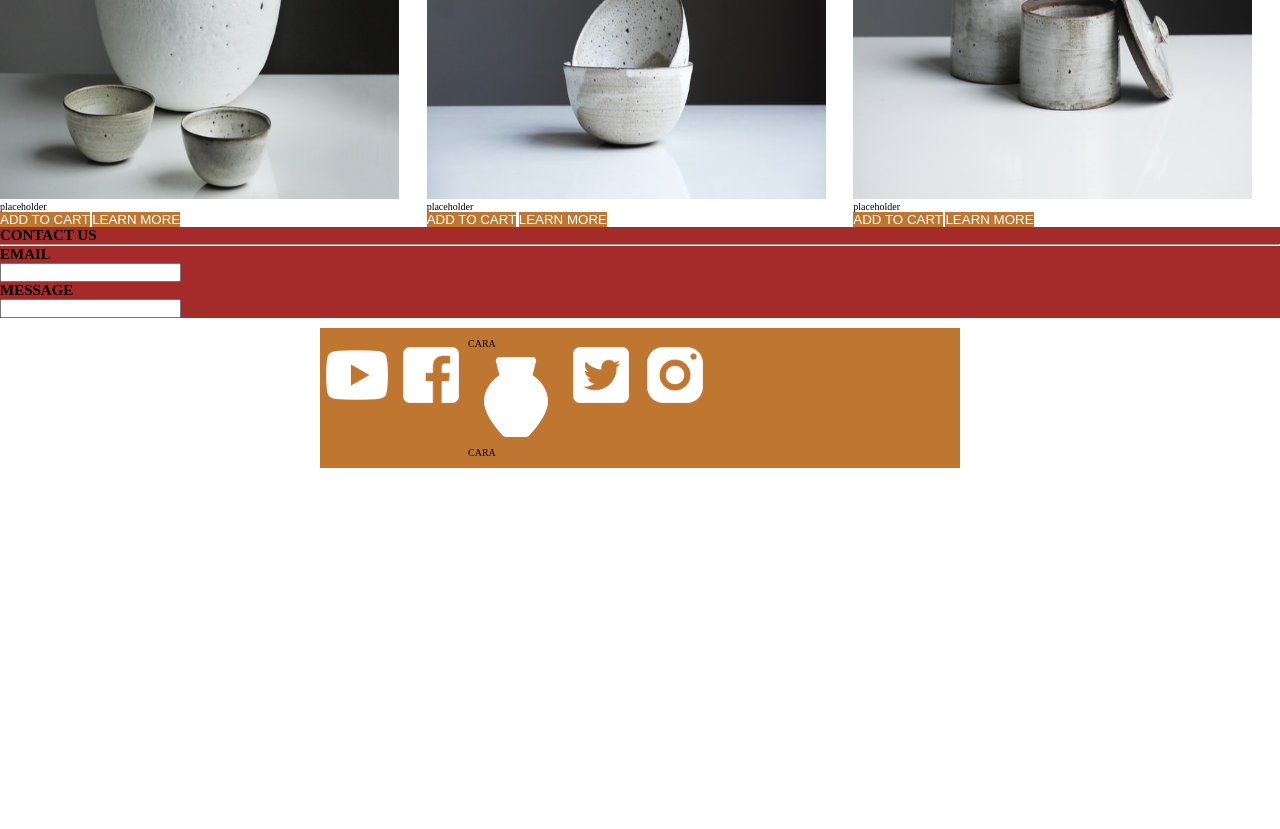
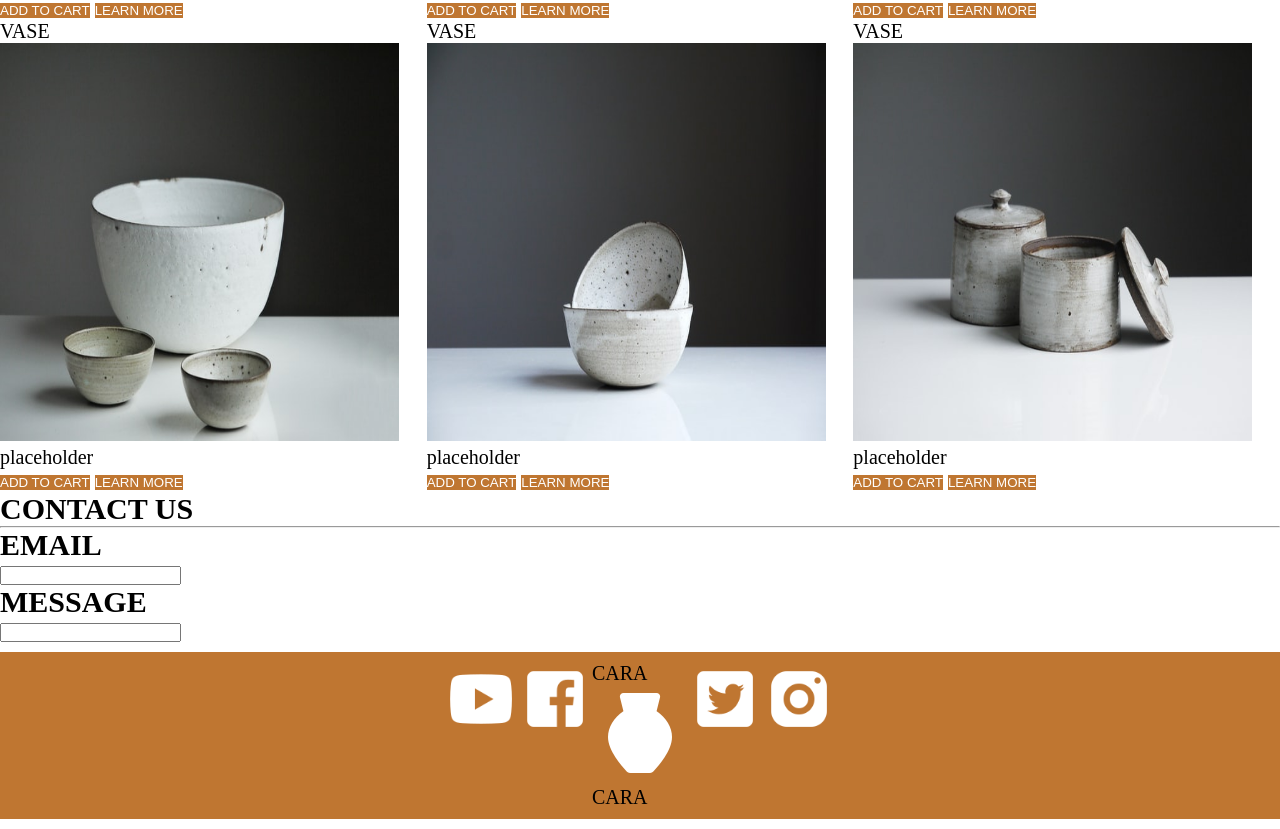
Before and after one commit to austintdean/eCommerce_Website, a plain HTML site: page index.html in a window 1280 px wide. Shown: the part 2643-3472 px from the top of the page. Before the commit the page ends 3121 px from the top, so only its background shows below. Drawn offline with Linux system fonts and the light colour scheme.

Commit message:
Footer background color corrected + section background color corrected.

```diff
--- a/index.html
+++ b/index.html
@@ -156,7 +156,7 @@
 
 
 
-        <section class="section--color" id="contact">
+        <section id="contact">
         <h1>CONTACT US</h1>
         <hr>
         <h2>EMAIL</h2>
@@ -177,7 +177,7 @@
                 <img class="img--contacts" src="assets/UX-HTML-CSS/icons8-facebook-96 (1).png" alt="Facebook button">
             </div>
 
-            <div>
+            <div class="">
                 <p>CARA</p><img class="img--logo2" src="assets/UX-HTML-CSS/icons8-pottery-96 (1).png" alt="caracaralogo"><p>CARA</p>
             </div>
 
--- a/styles.css
+++ b/styles.css
@@ -9,7 +9,7 @@
 /* rules */
 html{
     box-sizing: border-box;
-    font-size: 62.5%;
+    font-size: 20px;
 
 }
 
@@ -56,9 +56,6 @@ text{
 }
 
 /* main classes */
-.section--color{
-    background-color: brown;
-}
 
 /* .main--img1{
     float: right;
@@ -134,7 +131,6 @@ text{
 .footer--flex{
     margin: 10px;
     display: flex;
-    width: 50%;
     margin-left: auto;
     margin-right: auto;
 }
@@ -142,7 +138,6 @@ text{
 .footer--flex2{
     margin: 10px;
     display: flex;
-    width: 100%;
     margin-left: auto;
     margin-right: auto;
     position: center;
```
